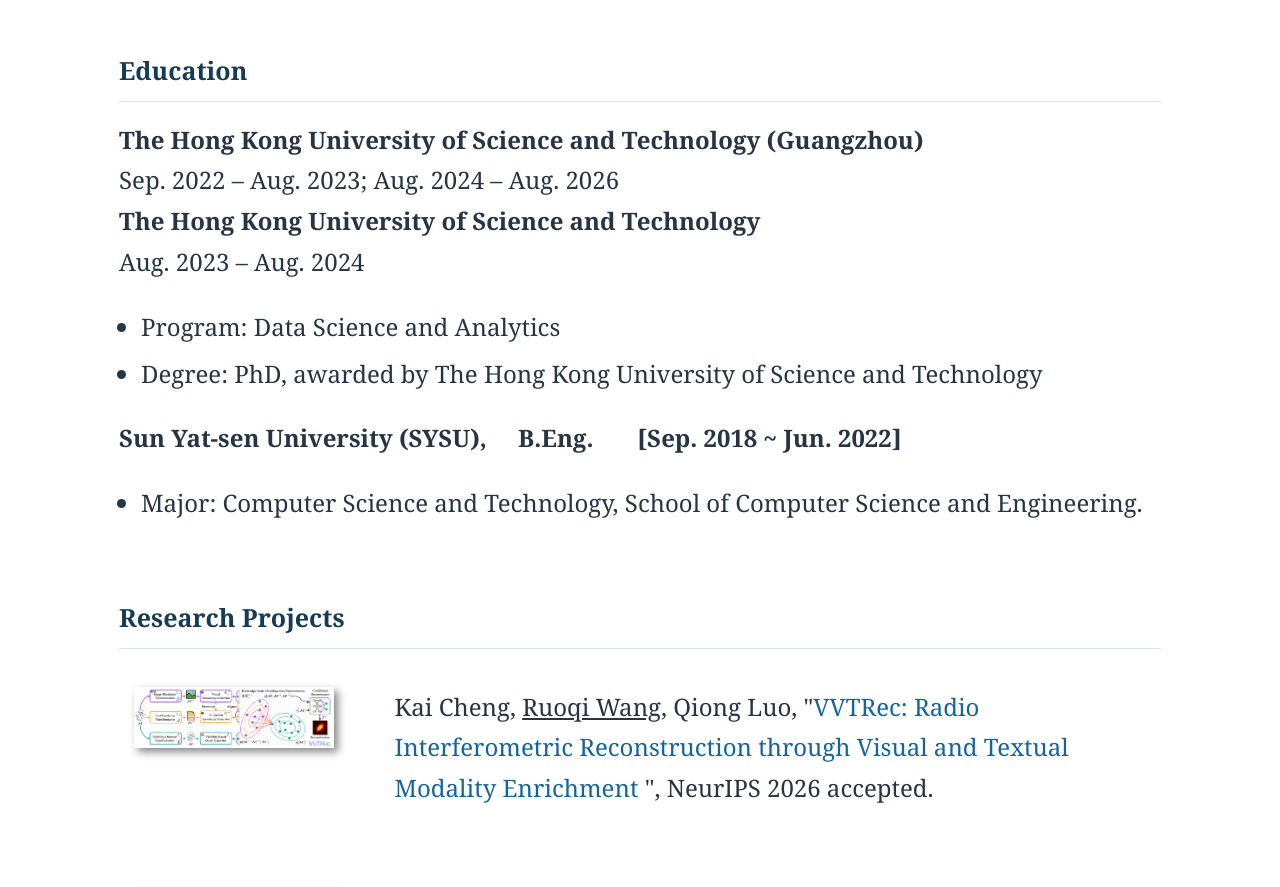
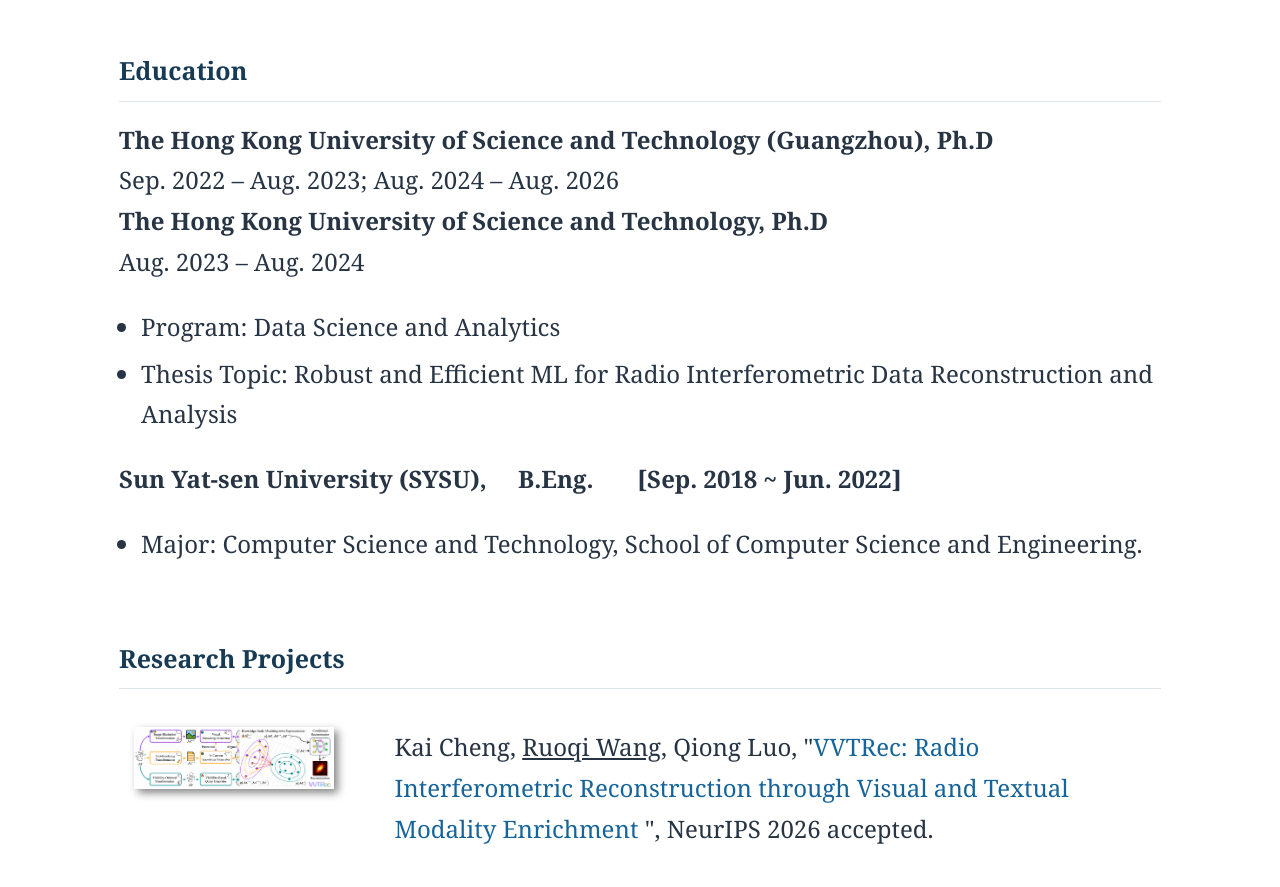
Before and after one commit to wang-rq/wang-rq.github.io, a plain HTML site: page index.html in a window 1280 px wide. Shown: the part 1480-2367 px from the top of the page. Drawn offline with Linux system fonts and the light colour scheme.

Commit message:
Refine doctoral education headings and add thesis topic

```diff
--- a/index.html
+++ b/index.html
@@ -125,13 +125,13 @@
       <div class="col-md-10">
         <h2 id="Education" style="font-family: Georgia, serif;">Education</h2>
 
-        <strong>The Hong Kong University of Science and Technology (Guangzhou)</strong><br />
+        <strong>The Hong Kong University of Science and Technology (Guangzhou), Ph.D</strong><br />
         Sep. 2022 – Aug. 2023; Aug. 2024 – Aug. 2026<br />
-        <strong>The Hong Kong University of Science and Technology</strong><br />
+        <strong>The Hong Kong University of Science and Technology, Ph.D</strong><br />
         Aug. 2023 – Aug. 2024
         <ul>
           <li>Program: Data Science and Analytics</li>
-          <li>Degree: PhD, awarded by The Hong Kong University of Science and Technology</li>
+          <li>Thesis Topic: Robust and Efficient ML for Radio Interferometric Data Reconstruction and Analysis</li>
         </ul>
 
         <strong>Sun Yat-sen University (SYSU), &nbsp;&nbsp;&nbsp; B.Eng. &nbsp;&nbsp;&nbsp;&nbsp;&nbsp;&nbsp;[Sep. 2018 ~
```
